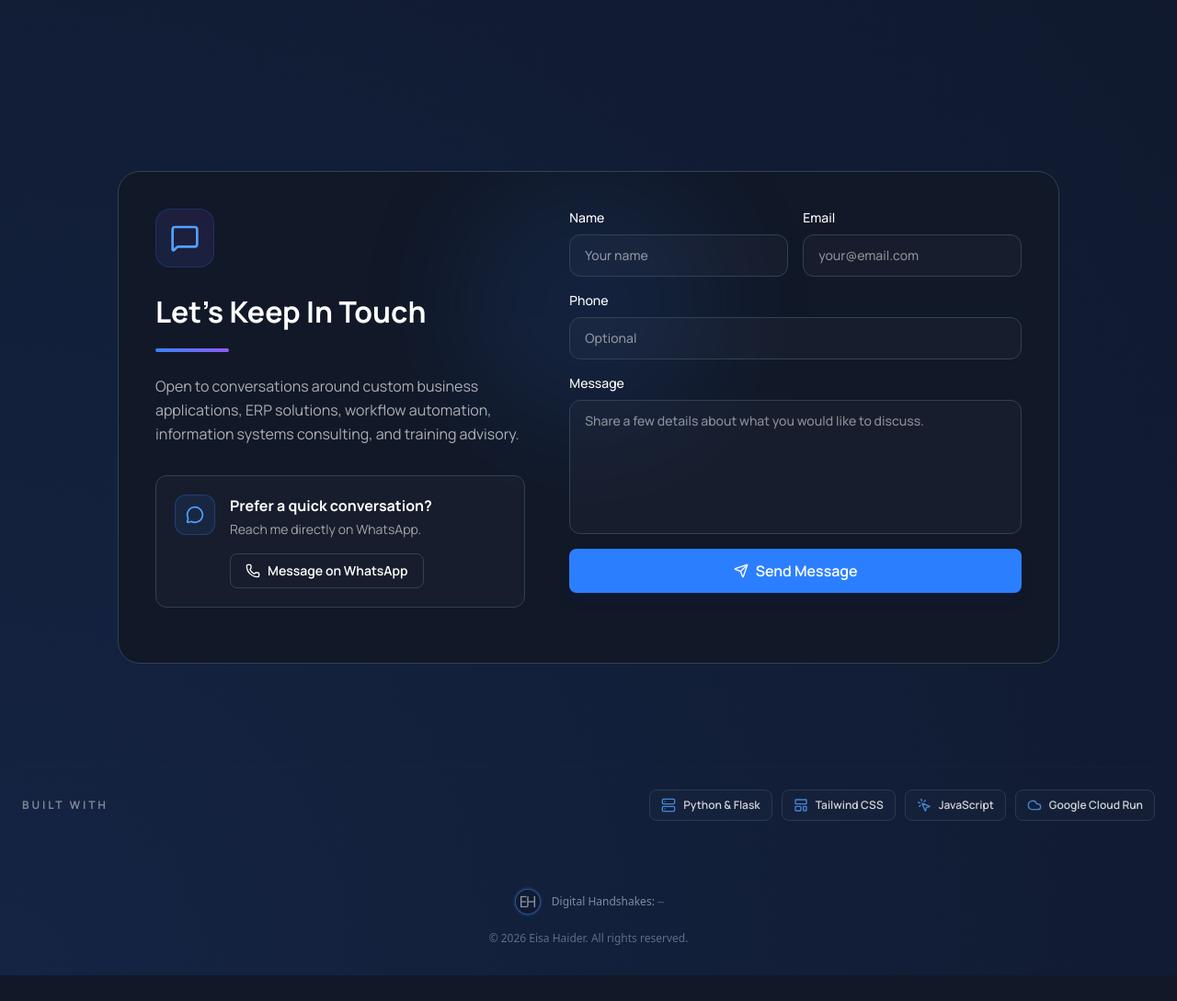
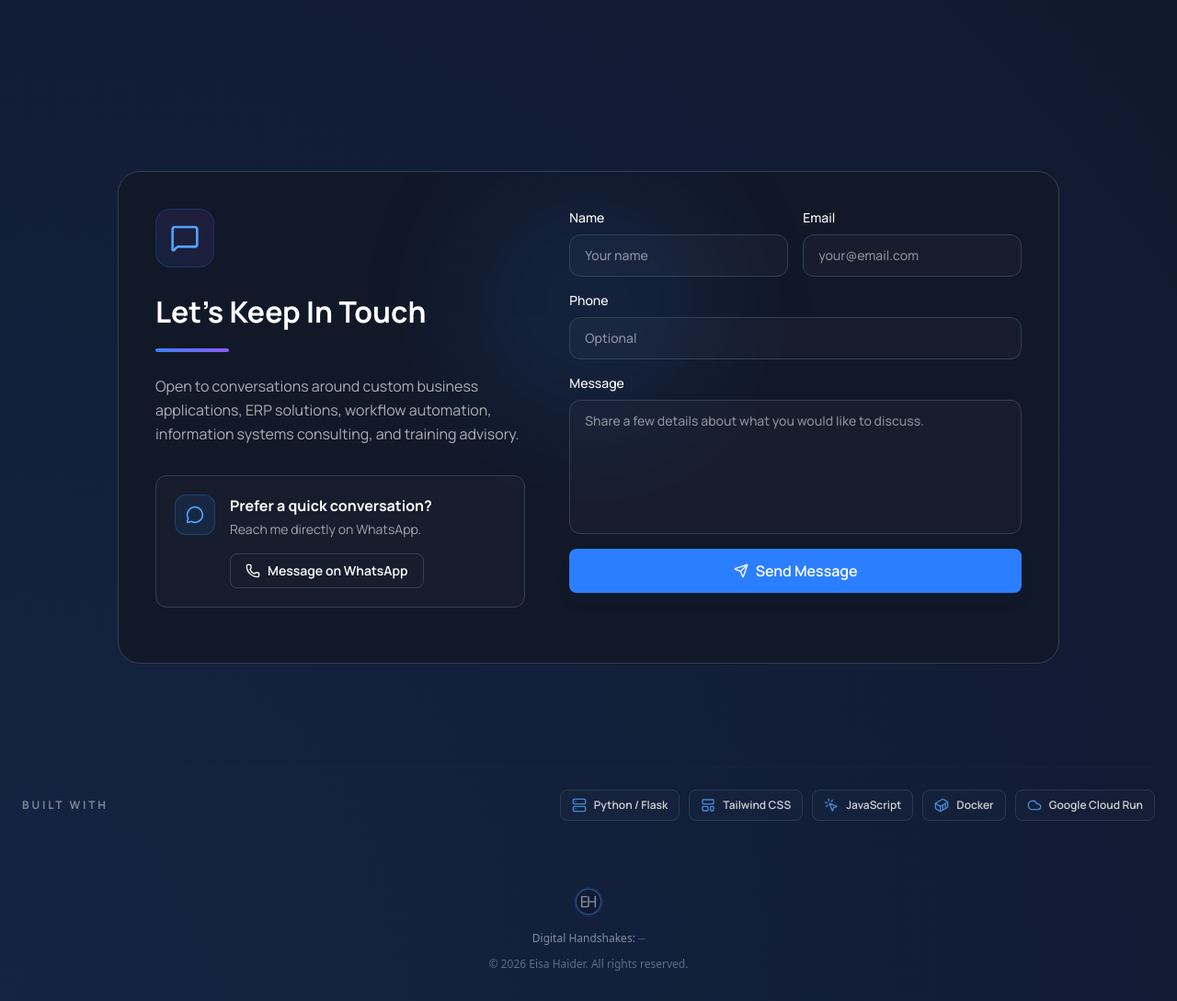
Before and after one commit to EisaHaider/eisa-portfolio, a Flask app: page / in a window 1280 px wide. Shown: the part 3720-4809 px from the top of the page at 92% size. Before the commit the page ends 4781 px from the top, so only its background shows below. Run offline with Flask 3, Linux system fonts and the light colour scheme.

Commit message:
ui: improve cards and typography

```diff
--- a/static/css/output.css
+++ b/static/css/output.css
@@ -46,6 +46,7 @@
     --font-weight-medium: 500;
     --font-weight-semibold: 600;
     --font-weight-bold: 700;
+    --font-weight-extrabold: 800;
     --tracking-tight: -0.025em;
     --leading-tight: 1.25;
     --leading-snug: 1.375;
@@ -266,6 +267,24 @@
   }
   .z-50 {
     z-index: 50;
+  }
+  .container {
+    width: 100%;
+    @media (width >= 40rem) {
+      max-width: 40rem;
+    }
+    @media (width >= 48rem) {
+      max-width: 48rem;
+    }
+    @media (width >= 64rem) {
+      max-width: 64rem;
+    }
+    @media (width >= 80rem) {
+      max-width: 80rem;
+    }
+    @media (width >= 96rem) {
+      max-width: 96rem;
+    }
   }
   .-mx-3 {
     margin-inline: calc(var(--spacing) * -3);
@@ -741,6 +760,10 @@
   .font-bold {
     --tw-font-weight: var(--font-weight-bold);
     font-weight: var(--font-weight-bold);
+  }
+  .font-extrabold {
+    --tw-font-weight: var(--font-weight-extrabold);
+    font-weight: var(--font-weight-extrabold);
   }
   .font-medium {
     --tw-font-weight: var(--font-weight-medium);
--- a/static/js/main.js
+++ b/static/js/main.js
@@ -104,11 +104,11 @@ const translations = {
 
         project_4_type: "Cloud Web Application",
         project_4_title: "Student Services Portal",
-        project_4_desc: "A cloud-native student services portal that allows students and parents to retrieve examination seating information online while giving staff simple tools for data updates.",
-        project_4_challenge: "An educational institution needed online student services, including secure examination seating lookup by Civil ID and a simple administrative interface for non-technical staff to import Excel records each academic term.",
-        project_4_solution: "Designed and developed a responsive web application with secure student search, profile retrieval, role-based administration, Excel imports, bulk record management, audit logging, filtering, and administrative dashboards, with a modular architecture for future services.",
-        project_4_role: "Designed, developed, tested, deployed, and maintained the full solution independently, covering requirements analysis, database design, Python and Flask backend development, frontend implementation, Google Cloud Run deployment, GitHub source control, and ongoing enhancements.",
-        project_4_outcome: "The application is publicly deployed and actively used. It simplified administrative updates through Excel imports, supports seasonal traffic during examination periods, and has a separate open-source edition on GitHub.",
+        project_4_desc: "A cloud-based student services portal that enables students and parents to access examination committee information online, with simplified administrative tools for data updates and user management.",
+        project_4_challenge: "An educational institution needed to provide student services online, especially allowing students to retrieve examination seating and committee information using their Civil ID instead of relying on paper-based lists. The project also required an easy administrative interface for non-technical staff to update student records each academic term by importing Excel files exported from internal systems.",
+        project_4_solution: "Designed and developed a responsive web application that provides secure student lookup, data display and printing, user management, Excel import, bulk record updates, audit logging, search and filtering tools, and administrative dashboards. The solution also adopted a modular architecture that can support additional student services in the future without redesigning the system.",
+        project_4_role: "Delivered the project independently as a Full-Stack Developer, from requirements analysis and database design to backend development with Python and Flask, user interface implementation, deployment on Google Cloud Run, source code management through GitHub, and continuous improvements after launch.",
+        project_4_outcome: "The application is publicly deployed and actively used to deliver student services online. It simplified periodic data updates through Excel imports and provides a cloud-based architecture capable of handling high user demand during examination seasons while keeping operating costs low during the rest of the year. An open-source edition was also published on GitHub as a reference model for reuse and extension.",
         project_4_technology: "Python, Flask, SQLite, Bootstrap, JavaScript, HTML/CSS, Google Cloud Run, GitHub.",
 
         // نصوص اهتمامات Insights (تتوافق مع اسم القسم الموحد)
@@ -258,11 +258,11 @@ const translations = {
 
         project_4_type: "تطبيق ويب سحابي",
         project_4_title: "بوابة الخدمات الطلابية",
-        project_4_desc: "بوابة خدمات طلابية سحابية تتيح للطلاب وأولياء الأمور الوصول إلى بيانات الجلوس للاختبارات عبر الإنترنت، مع أدوات مبسطة لتحديث البيانات من قبل الموظفين.",
-        project_4_challenge: "احتاجت مؤسسة تعليمية إلى تقديم خدمات طلابية عبر الإنترنت، وأبرزها تمكين الطلاب من معرفة بيانات الجلوس للاختبارات باستخدام الرقم المدني، مع واجهة إدارية سهلة تتيح للموظفين غير التقنيين تحديث بيانات الطلاب عبر ملفات Excel كل فصل دراسي.",
-        project_4_solution: "صممت وطورت تطبيق ويب متجاوبًا يوفر بحثًا آمنًا للطلاب، واسترجاع بياناتهم، وإدارة حسب الأدوار، واستيراد Excel، وإدارة سجلات جماعية، وسجل تدقيق، وبحثًا وتصفية، ولوحات إدارية، مع بنية قابلة للتوسع لإضافة خدمات مستقبلية.",
-        project_4_role: "صممت وطورت واختبرت ونشرت وصنت الحل بالكامل بشكل مستقل، بما في ذلك تحليل المتطلبات، تصميم قاعدة البيانات، تطوير الخلفية باستخدام Python وFlask، تنفيذ الواجهة، النشر على Google Cloud Run، إدارة الكود عبر GitHub، والتحسينات اللاحقة.",
-        project_4_outcome: "التطبيق منشور ويُستخدم فعليًا لتقديم الخدمات الطلابية عبر الإنترنت. ساعد على تبسيط تحديث البيانات من خلال استيراد Excel، ودعم فترات الضغط الموسمية أثناء الاختبارات، كما تم نشر نسخة مفتوحة المصدر منه على GitHub.",
+        project_4_desc: "بوابة خدمات طلابية سحابية تُمكّن الطلاب وأولياء الأمور من الوصول إلى بيانات لجان الاختبارات عبر الإنترنت، مع أدوات إدارية مبسطة لتحديث البيانات وإدارة المستخدمين.",
+        project_4_challenge: "احتاجت إحدى المؤسسات التعليمية إلى توفير خدمات طلابية عبر الإنترنت، وفي مقدمتها تمكين الطلاب من الاستعلام عن بيانات الجلوس للاختبارات باستخدام الرقم المدني، بدلاً من الاعتماد على الكشوف الورقية. كما تطلب المشروع توفير واجهة إدارية سهلة الاستخدام تتيح للموظفين غير التقنيين تحديث بيانات الطلاب في كل فصل دراسي عبر استيراد ملفات Excel المستخرجة من الأنظمة الداخلية.",
+        project_4_solution: "صممت وطورت تطبيق ويب متجاوبًا يوفر بحثًا آمنًا عن بيانات الطلاب، وعرضها وطباعتها، مع نظام لإدارة المستخدمين، واستيراد ملفات Excel، وتحديث السجلات بشكل جماعي، وسجل تدقيق، وأدوات بحث وتصفية، ولوحات تحكم إدارية. كما اعتمدت بنية معيارية قابلة للتوسع لإضافة خدمات طلابية جديدة مستقبلًا دون الحاجة إلى إعادة تصميم النظام.",
+        project_4_role: "نفذت المشروع بالكامل بشكل مستقل بصفتي Full-Stack Developer، بدءًا من تحليل المتطلبات وتصميم قاعدة البيانات، مرورًا بتطوير الواجهة الخلفية باستخدام Python وFlask، وتطوير واجهة المستخدم، ووصولًا إلى النشر على Google Cloud Run، وإدارة الشفرة المصدرية عبر GitHub، وتقديم التحسينات المستمرة بعد الإطلاق.",
+        project_4_outcome: "التطبيق منشور ويُستخدم فعليًا لتقديم الخدمات الطلابية عبر الإنترنت، وأسهم في تبسيط تحديث البيانات الدورية من خلال استيراد ملفات Excel، مع توفير بنية سحابية قادرة على استيعاب الزيادة الكبيرة في عدد المستخدمين خلال مواسم الاختبارات مع الحفاظ على انخفاض تكاليف التشغيل بقية العام. كما نُشرت نسخة مفتوحة المصدر من المشروع على GitHub كنموذج مرجعي قابل للتطوير وإعادة الاستخدام.",
         project_4_technology: "Python, Flask, SQLite, Bootstrap, JavaScript, HTML/CSS, Google Cloud Run, GitHub.",
 
         // نصوص اهتمامات Insights
--- a/templates/index.html
+++ b/templates/index.html
@@ -377,7 +377,7 @@ Eisa Haider | Information Systems Architect
                         </div>
 
                         <div>
-                            <h4 class="text-xs font-bold uppercase tracking-[0.18em] opacity-45 mb-2" data-i18n="project_outcome_label"></h4>
+                            <h4 class="text-xs font-extrabold uppercase tracking-[0.18em] text-blue-400 mb-2" data-i18n="project_outcome_label"></h4>
                             <p class="text-sm leading-relaxed opacity-70" data-i18n="project_1_outcome"></p>
                         </div>
                     </div>
@@ -424,7 +424,7 @@ Eisa Haider | Information Systems Architect
                         </div>
 
                         <div>
-                            <h4 class="text-xs font-bold uppercase tracking-[0.18em] opacity-45 mb-2" data-i18n="project_outcome_label"></h4>
+                            <h4 class="text-xs font-extrabold uppercase tracking-[0.18em] text-blue-400 mb-2" data-i18n="project_outcome_label"></h4>
                             <p class="text-sm leading-relaxed opacity-70" data-i18n="project_2_outcome"></p>
                         </div>
                     </div>
@@ -471,7 +471,7 @@ Eisa Haider | Information Systems Architect
                         </div>
 
                         <div>
-                            <h4 class="text-xs font-bold uppercase tracking-[0.18em] opacity-45 mb-2" data-i18n="project_outcome_label"></h4>
+                            <h4 class="text-xs font-extrabold uppercase tracking-[0.18em] text-blue-400 mb-2" data-i18n="project_outcome_label"></h4>
                             <p class="text-sm leading-relaxed opacity-70" data-i18n="project_3_outcome"></p>
                         </div>
                     </div>
@@ -518,7 +518,7 @@ Eisa Haider | Information Systems Architect
                         </div>
 
                         <div>
-                            <h4 class="text-xs font-bold uppercase tracking-[0.18em] opacity-45 mb-2" data-i18n="project_outcome_label"></h4>
+                            <h4 class="text-xs font-extrabold uppercase tracking-[0.18em] text-blue-400 mb-2" data-i18n="project_outcome_label"></h4>
                             <p class="text-sm leading-relaxed opacity-70" data-i18n="project_4_outcome"></p>
                         </div>
 
@@ -694,7 +694,7 @@ Eisa Haider | Information Systems Architect
             <div class="inline-flex items-center gap-2 rounded-lg border bg-white/[0.025] px-3 py-2 text-xs font-semibold opacity-80"
                  style="border-color:var(--border-color);">
                 <i data-lucide="server" class="w-4 h-4 text-blue-400"></i>
-                <span>Python & Flask</span>
+                <span>Python / Flask</span>
             </div>
 
             <div class="inline-flex items-center gap-2 rounded-lg border bg-white/[0.025] px-3 py-2 text-xs font-semibold opacity-80"
@@ -711,6 +711,12 @@ Eisa Haider | Information Systems Architect
 
             <div class="inline-flex items-center gap-2 rounded-lg border bg-white/[0.025] px-3 py-2 text-xs font-semibold opacity-80"
                  style="border-color:var(--border-color);">
+                <i data-lucide="container" class="w-4 h-4 text-blue-400"></i>
+                <span>Docker</span>
+            </div>
+
+            <div class="inline-flex items-center gap-2 rounded-lg border bg-white/[0.025] px-3 py-2 text-xs font-semibold opacity-80"
+                 style="border-color:var(--border-color);">
                 <i data-lucide="cloud" class="w-4 h-4 text-blue-400"></i>
                 <span>Google Cloud Run</span>
             </div>
@@ -721,8 +727,9 @@ Eisa Haider | Information Systems Architect
 
 </section>
 
-<footer class="py-8 text-center text-xs opacity-60">
-    <div class="mb-4 inline-flex items-center justify-center gap-2.5 text-slate-400 font-sans">
+<footer class="py-8 text-center text-xs opacity-60 flex flex-col items-center justify-center gap-3">
+    <!-- 1. الصورة أولاً -->
+    <div>
         <a href="#"
            aria-label="Back to top"
            class="inline-flex rounded-full transition-opacity hover:opacity-100 opacity-85">
@@ -731,17 +738,18 @@ Eisa Haider | Information Systems Architect
                  class="h-8 w-8 rounded-full border object-cover"
                  style="border-color:rgba(59,130,246,.35);">
         </a>
+    </div>
 
-        <!-- العبارة المبتكرة والعداد (إنجليزي دائماً بأرقام جافاسكريبت) -->
+    <!-- 2. عداد الزيارات في سطر جديد -->
+    <div class="text-slate-400 font-sans">
         <span class="text-slate-300 font-medium" dir="ltr">
             Digital Handshakes: <span id="views-count" class="font-mono text-blue-400">...</span>
         </span>
     </div>
 
+    <!-- 3. جملة الحقوق في السطر الأخير -->
     <div class="text-slate-400 font-sans">
-        <!-- نص الحقوق المربوط بنظام الترجمة لديك -->
         <span data-i18n="copyright_text">
-            <!-- سيتم استبدال هذا النص تلقائياً عبر ملفات i18n -->
             © 2026 عيسى حيدر. جميع الحقوق محفوظة.
         </span>
     </div>
```
Also changed, not shown: 1 other file.
